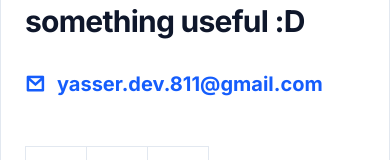
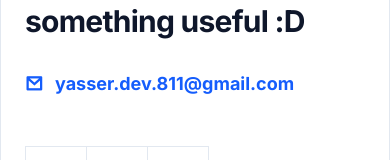
Before and after one commit to yasser8111/Portfolio, a React (Vite) app: page / in a window 390 px wide. Shown: the part 4002-4162 px from the top of the page. Built offline with nearby package versions, Linux system fonts and the light colour scheme.

Commit message:
style: reduce email link font size for small screens to prevent overflow

```diff
--- a/src/pages/HomePage.jsx
+++ b/src/pages/HomePage.jsx
@@ -237,7 +237,7 @@ const HomePage = ({
               </h2>
               <a
                 href={`mailto:${personal.email}`}
-                className="inline-flex items-center gap-3 text-xl font-bold text-blue-600 hover:text-blue-700 transition-colors group"
+                className="inline-flex items-center gap-3 text-lg sm:text-xl font-bold text-blue-600 hover:text-blue-700 transition-colors group"
               >
                 <i className="ri-mail-line"></i>
                 {personal.email}
```
